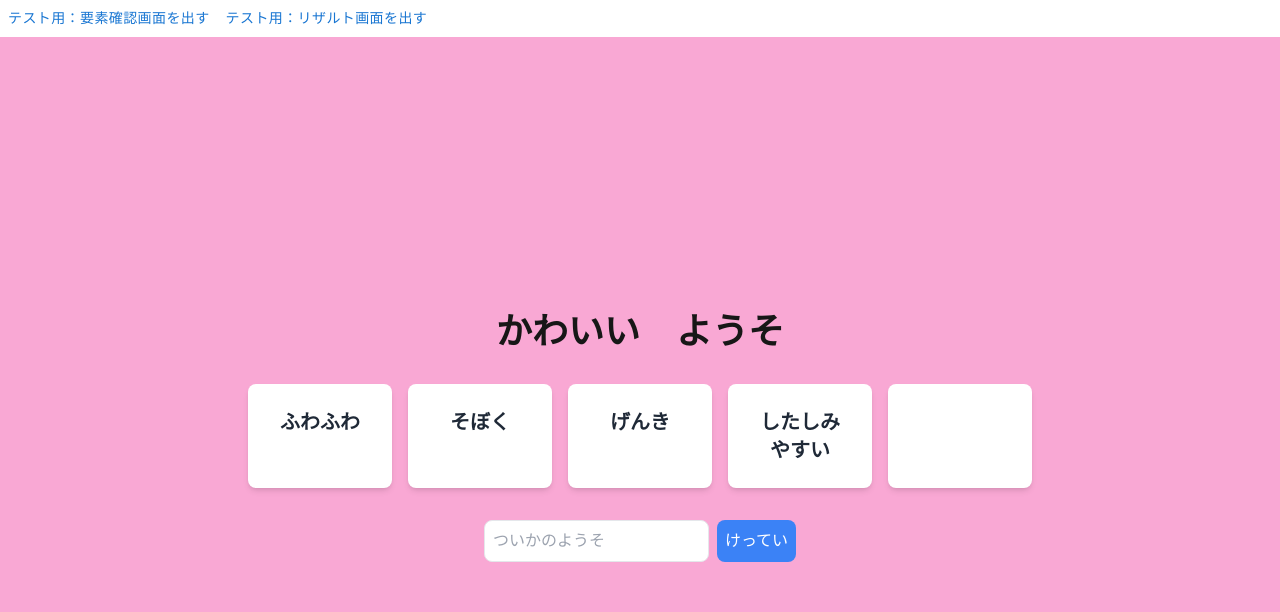
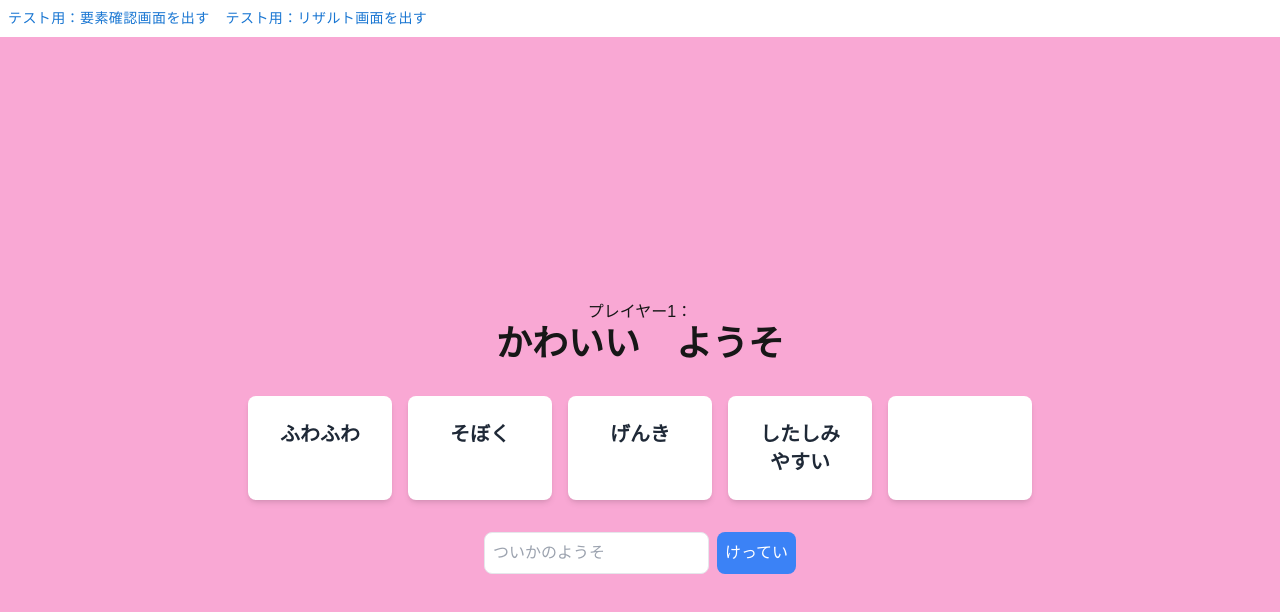
Before and after one commit to Cauchy27/ishinomaki_hack_team_azuma, a Next.js app: page / in a window 1280 px wide. Both pictures are taken after a click on the button "テスト用：要素確認画面を出す". Shown: the top 612 px of the page. Built offline with nearby package versions, Linux system fonts and the light colour scheme.

Commit message:
P1,P2の選択・確認画面流れ実装

```diff
--- a/app/_screen/confirm.tsx
+++ b/app/_screen/confirm.tsx
@@ -17,10 +17,21 @@ const wordList :string []= [
 ];
 
 interface CuteResultScreenProps {
-  changePage:()=> void,
+  player1: string,
+  player2: string,
+  setP1Words: (words: string[]) => void,
+  setP2Words: (words: string[]) => void,
+  changePage: (page: string) => void,
 }
 
-const Confirm = ({changePage}) => {
+const Confirm: React.FC<CuteResultScreenProps> = (
+  {
+    player1,
+    player2,
+    setP1Words,
+    setP2Words,
+    changePage
+  }) => {
   const [myWords, setWords] = useState<string[]>([""]);
   const [inputValue, setInputValue] = useState<string>("");
   const [errorMessage, setErrorMessage] = useState<string>("");
@@ -59,18 +70,23 @@ const Confirm = ({changePage}) => {
       const isConfirmed = window.confirm(`てふだに「 ${inputValue}」をついかするよ？`);
       if(isConfirmed) {
         myWords[myWords.length - 1] = inputValue;
-        setinfoMessage("あいてがじゅんびをしているよ");
+        setinfoMessage("準備完了！");
         setInputValue("");
         setIsWait(true);
 
         // ボタンを再度活性にする処理を追加
         setTimeout(() => {
-          setInputValue("");
           setErrorMessage("");
           setinfoMessage("");
           setIsWait(false);
           // 画面遷移
+          if ( player2 === "" ) {
+            setP1Words(myWords);
+            changePage("select");
+          } else {
+            setP2Words(myWords);
             changePage("battle");
+          }
         }, 5000);
 
         console.log(myWords);
@@ -99,6 +115,12 @@ const Confirm = ({changePage}) => {
   return (
     <div className="min-h-screen flex flex-col justify-center items-center bg-pink-300">
       <main className="flex flex-col items-center">
+        {(player2 === "")
+          ?
+            <h1>プレイヤー1：{player1}</h1>
+          :
+            <h1>プレイヤー2：{player2}</h1>
+        }
         <h1 className="text-4xl font-bold mb-8">かわいい　ようそ</h1>
 
         <div className="flex space-x-4 mb-8">
--- a/app/_screen/select.tsx
+++ b/app/_screen/select.tsx
@@ -2,8 +2,24 @@
 
 import React, { useState, useEffect } from 'react';
 
-const Select = () => {
+interface SelectScreenProps {
+  player1: string,
+  setPlayer1: (name: string) => void,
+  setPlayer2: (name: string) => void,
+  setSelectedKawaiiP1: (path: string) => void,
+  setSelectedKawaiiP2: (path: string) => void,
+  goConfirm:() => void,
+}
 
+const Select: React.FC<SelectScreenProps> = (
+  {
+    player1,
+    setPlayer1,
+    setPlayer2,
+    setSelectedKawaiiP1,
+    setSelectedKawaiiP2,
+    goConfirm,
+  }) => {
   const [imageUrls] = useState([
     "/img/cuteimg1.png",
     "/img/cuteimg2.png",
@@ -15,8 +31,8 @@ const Select = () => {
     "/img/cuteimg8.png",
   ]);
 
-  const [selectedImages, setSelectedImages] = useState<string[]>([]);
-  const [selectedIndex, setSelectedIndex] = useState<number>(null);
+  const [optionImages, setOptionImages] = useState<string[]>([]); // 3つの選択肢の画像を管理
+  const [selectedIndex, setSelectedIndex] = useState<number>(null); // 選択された画像のインデックスを管理
   const [playerName, setPlayerName] = useState(""); // プレイヤー名の状態を管理
   const [errorMessage, setErrorMessage] = useState(""); // エラーメッセージ
   const [successMessage, setSuccessMessage] = useState(""); // 成功メッセージ
@@ -31,7 +47,7 @@ const Select = () => {
         randomImages.push(imageUrls[randomIndex]);
       }
     }
-    setSelectedImages(randomImages);
+    setOptionImages(randomImages);
   }, [imageUrls]);
 
   const selectImage = (index: number) => {
@@ -43,12 +59,12 @@ const Select = () => {
     setSuccessMessage(""); // 成功メッセージのリセット
 
     if (!playerName) {
-      setErrorMessage("プレイヤー名を入力してください。");
+      setErrorMessage("プレイヤー名を入力してね");
       return;
     }
 
     if (selectedIndex === null) {
-      setErrorMessage("キャラクターを選択してください。");
+      setErrorMessage("【好きな可愛い画像を選んでね");
       return;
     }
 
@@ -58,6 +74,15 @@ const Select = () => {
       setHasDisplayedMessage(true);
     } else {
       // 2回目以降のボタンクリックでページ遷移
+      if (player1 === "") {
+        console.log(playerName)
+        setPlayer1(playerName);
+        setSelectedKawaiiP1(optionImages[selectedIndex])
+      } else {
+        setPlayer2(playerName);
+        setSelectedKawaiiP2(optionImages[selectedIndex])
+      }
+      goConfirm();
     }
   };
 
@@ -81,7 +106,7 @@ const Select = () => {
         好きな【かわいい】を選ぼう！
       </h1>
       <div className="flex justify-around mt-8">
-        {selectedImages.map((img, index) => (
+        {optionImages.map((img, index) => (
           <img
             key={index}
             src={img}
--- a/app/page.tsx
+++ b/app/page.tsx
@@ -18,22 +18,30 @@ const Home = () => {
 
   const [resultIs, setResultIs] = useState<boolean>(false);
   const [pageTarget, setPageTarget] = useState<string>("title");
-  const [players, setPlayers] = useState<string[]>(["",""])
+  const [player1, setPlayer1] = useState<string>("");
+  const [player2, setPlayer2] = useState<string>("");
+  const [selectedKawaiiP1, setSelectedKawaiiP1] = useState<string>("")
+  const [selectedKawaiiP2, setSelectedKawaiiP2] = useState<string>("")
+  const [kawaiiWordP1, setKawaiiWordP1] = useState<string[]>([])
+  const [kawaiiWordP2, setKawaiiWordP2] = useState<string[]>([])
 
   const goResult = () => {
-    if(players[0] == players[1] && players[0] == ""){
-      setPlayers(testPlayersData);
-    }
     setResultIs(true);
     setPageTarget("");
   }
+
   const goTitle = () => {
     setResultIs(false);
     setPageTarget("title");
   }
 
-  const changePage = (target:string) => {
-    pageTargetList.map((page:string)=>{
+  const goConfirm = () => {
+    setResultIs(false);
+    setPageTarget("confirm")
+  }
+
+  const changePage = (target: string) => {
+    pageTargetList.map((page: string)=>{
       if(target==page){
         setPageTarget(page);
       }
@@ -61,15 +69,22 @@ const Home = () => {
         <Result
           score1={30}
           score2={32}
-          name1={players[0]}
-          name2={players[1]}
+          name1={player1}
+          name2={player2}
           message="そんなあなたが、イチバンかわいい❤️"
           goTitle={goTitle}
         />
       }
       {
         pageTarget=="select"&&
-        <Select/>
+        <Select
+          player1={player1}
+          setPlayer1={setPlayer1}
+          setPlayer2={setPlayer2}
+          setSelectedKawaiiP1={setSelectedKawaiiP1}
+          setSelectedKawaiiP2={setSelectedKawaiiP2}
+          goConfirm={goConfirm}
+        />
       }
       {
         pageTarget=="title"&&
@@ -80,6 +95,10 @@ const Home = () => {
       {
         pageTarget=="confirm"&&
         <Confirm
+          player1={player1}
+          player2={player2}
+          setP1Words={setKawaiiWordP1}
+          setP2Words={setKawaiiWordP2}
           changePage={changePage}
         />
       }
```
Lines whose indentation alone changed are shown as unchanged.
